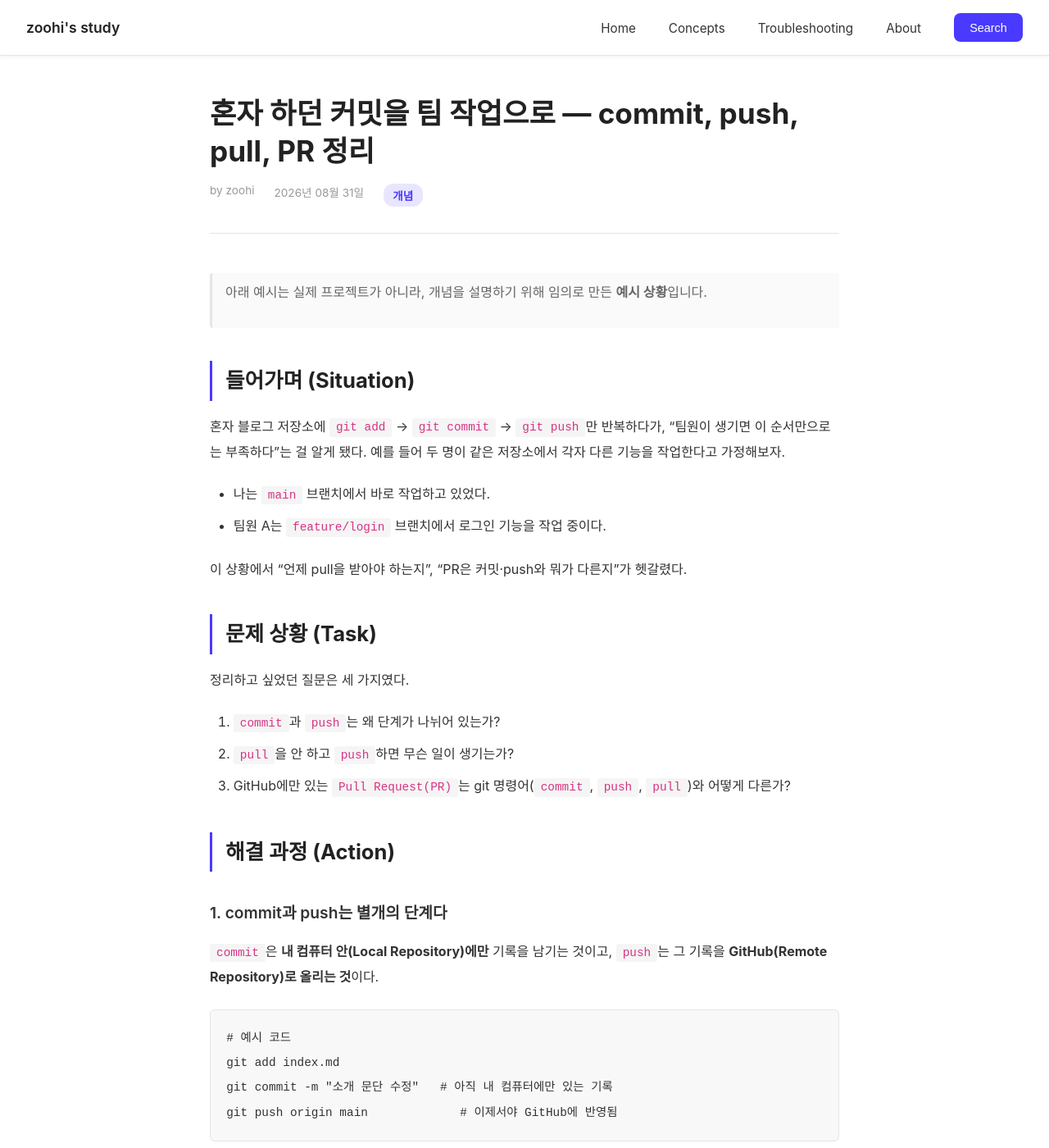
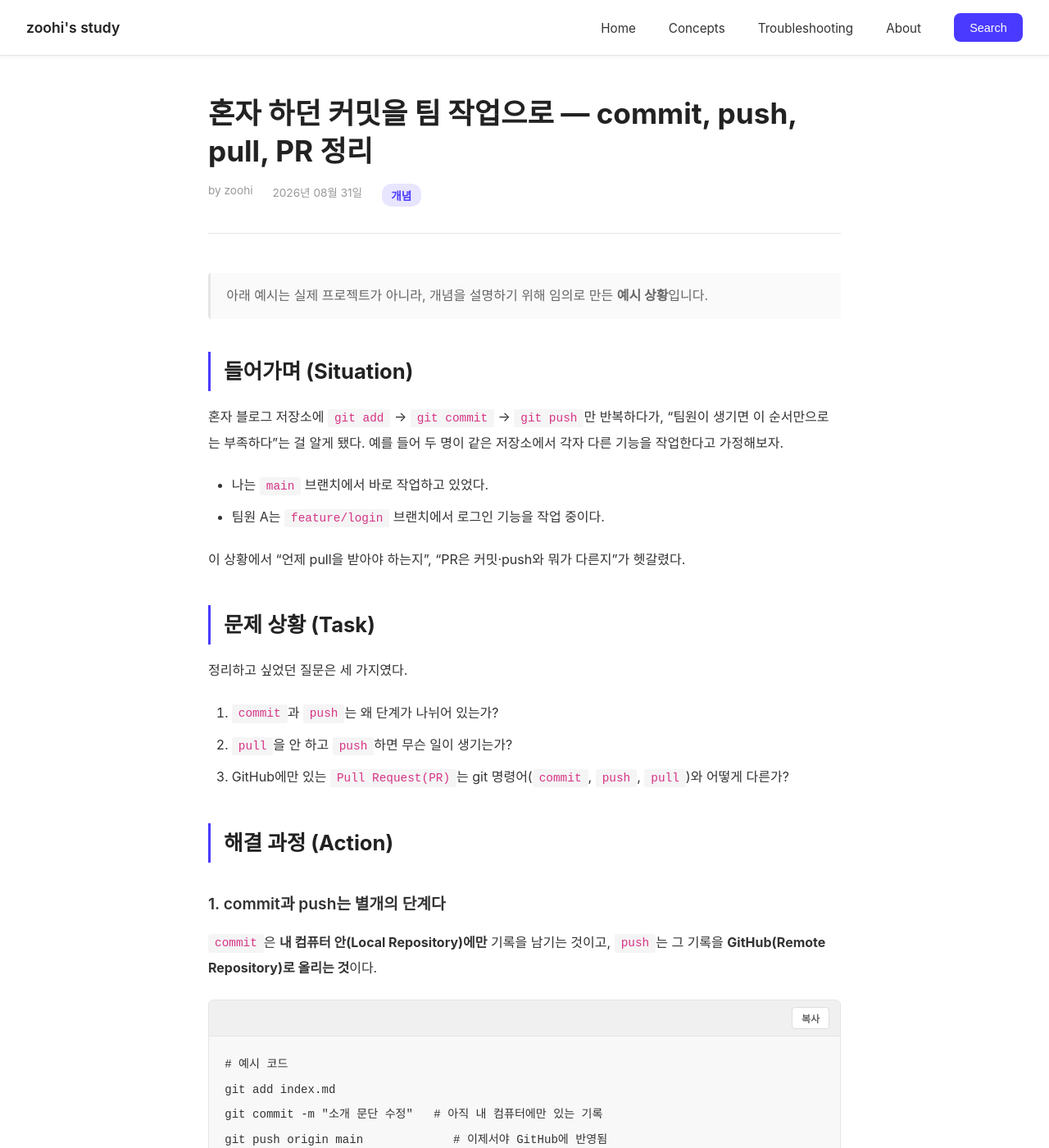
Before and after one commit to JHee0209/my-blog, a Jekyll site: the page built from _posts/2026-08-31-git-commit-push-pull-pr.md, in a window 1280 px wide and 1400 px high. Shown: the whole window at 82% size. Built offline with Jekyll 4.4.1, drawn with Linux system fonts in a browser that asks for light colours.

Commit message:
코드 블록 복사하기 버튼 추가

```diff
--- a/_layouts/post.html
+++ b/_layouts/post.html
@@ -3,215 +3,132 @@ layout: default
 ---
 
 <style>
-/* ===== 포스트 스타일 ===== */
-.post-container {
-  max-width: 800px;
-  margin: 0 auto;
-  padding: 3rem 1rem;
-}
+.post-container { max-width: 820px; margin: 0 auto; padding: 3rem 1.5rem 6rem; }
 
 .post-header {
   margin-bottom: 3rem;
   border-bottom: 1px solid #e5e5e5;
   padding-bottom: 2rem;
 }
-
 .post-title {
-  font-size: 2.2rem;
-  font-weight: 700;
-  margin: 0 0 1rem;
-  color: #222;
-  line-height: 1.3;
+  font-size: 2.2rem; font-weight: 700; margin: 0 0 1rem;
+  color: #222; line-height: 1.3;
+}
+.post-meta { display: flex; gap: 1.5rem; font-size: 0.85rem; color: #999; flex-wrap: wrap; }
+.post-meta .category {
+  background: #e8e5ff; color: #4a3aff;
+  padding: 0.25rem 0.7rem; border-radius: 12px; font-weight: 600;
 }
 
-.post-meta {
-  display: flex;
-  gap: 1.5rem;
-  font-size: 0.85rem;
-  color: #999;
-  flex-wrap: wrap;
-}
-
-.post-meta .category {
-  background: #e8e5ff;
-  color: #4a3aff;
-  padding: 0.25rem 0.7rem;
-  border-radius: 12px;
-  font-weight: 600;
-}
-
-/* ===== 마크다운 콘텐츠 스타일 ===== */
-.post-content {
-  line-height: 1.9;
-  font-size: 1rem;
-  color: #333;
-}
+/* ===== 본문 ===== */
+.post-content { line-height: 1.9; font-size: 1rem; color: #333; }
 
 .post-content h2 {
-  font-size: 1.6rem;
-  font-weight: 700;
+  font-size: 1.6rem; font-weight: 700; color: #222;
   margin: 2.5rem 0 1rem;
-  color: #222;
-  border-left: 3px solid #4a3aff;
-  padding-left: 1rem;
+  border-left: 3px solid #4a3aff; padding-left: 1rem;
 }
 
 .post-content h3 {
-  font-size: 1.2rem;
-  font-weight: 600;
+  font-size: 1.2rem; font-weight: 600; color: #333;
   margin: 2rem 0 0.8rem;
-  color: #333;
 }
 
 .post-content h4 {
-  font-size: 1.05rem;
-  font-weight: 600;
+  font-size: 1.05rem; font-weight: 600; color: #444;
   margin: 1.5rem 0 0.5rem;
-  color: #444;
 }
 
-.post-content p {
-  margin-bottom: 1.3rem;
+.post-content p { margin: 0 0 1.3rem; }
+
+.post-content ul { margin: 1.3rem 0 1.3rem 1.8rem; list-style: disc; }
+.post-content ol { margin: 1.3rem 0 1.3rem 1.8rem; list-style: decimal; }
+.post-content li { margin-bottom: 0.5rem; }
+.post-content li > ul, .post-content li > ol { margin-top: 0.5rem; margin-bottom: 0; }
+
+/* 인라인 코드 */
+.post-content :not(pre) > code {
+  background: #f5f5f5; color: #d63384;
+  padding: 0.2rem 0.5rem; border-radius: 3px;
+  font-family: 'Courier New', monospace; font-size: 0.9em;
 }
 
-.post-content ul {
-  margin: 1.3rem 0 1.3rem 1.8rem;
-  list-style: disc;
+/* ===== 코드 블록 ===== */
+.code-block {
+  position: relative; margin: 1.5rem 0;
+  border: 1px solid #e5e5e5; border-radius: 6px; overflow: hidden;
 }
+.code-bar {
+  display: flex; align-items: center; justify-content: flex-end;
+  padding: 0.5rem 0.8rem;
+  background: #f0f0f0; border-bottom: 1px solid #e5e5e5;
+}
+.copy-btn {
+  background: #fff; color: #666; border: 1px solid #ddd;
+  padding: 0.25rem 0.7rem; border-radius: 4px;
+  font-size: 0.75rem; font-weight: 600;
+  cursor: pointer; font-family: inherit; transition: all 0.15s;
+}
+.copy-btn:hover { background: #4a3aff; color: #fff; border-color: #4a3aff; }
+.copy-btn.done { background: #4a3aff; color: #fff; border-color: #4a3aff; }
 
-.post-content ol {
-  margin: 1.3rem 0 1.3rem 1.8rem;
-  list-style: decimal;
+.code-block pre {
+  margin: 0; padding: 1.2rem; overflow-x: auto;
+  background: #f8f8f8;
 }
-
-.post-content li {
-  margin-bottom: 0.5rem;
-}
-
-.post-content li > ul,
-.post-content li > ol {
-  margin-top: 0.5rem;
-  margin-bottom: 0;
-}
-
-.post-content code {
-  background: #f5f5f5;
-  padding: 0.2rem 0.5rem;
-  border-radius: 3px;
+.code-block pre code {
+  background: none; padding: 0; color: #333;
   font-family: 'Courier New', monospace;
-  font-size: 0.9em;
-  color: #d63384;
-}
-
-.post-content pre {
-  background: #f8f8f8;
-  padding: 1.2rem;
-  border-radius: 6px;
-  overflow-x: auto;
-  margin: 1.5rem 0;
-  border: 1px solid #e5e5e5;
-}
-
-.post-content pre code {
-  background: none;
-  padding: 0;
-  color: #333;
+  font-size: 0.88rem; line-height: 1.7;
 }
 
 .post-content blockquote {
-  border-left: 3px solid #e5e5e5;
-  padding-left: 1rem;
-  margin: 1.5rem 0;
+  border-left: 3px solid #e5e5e5; background: #fafafa;
+  margin: 1.5rem 0; padding: 0.8rem 1.2rem; border-radius: 4px;
   color: #666;
-  background: #fafafa;
-  padding: 0.5rem 1rem;
-  border-radius: 4px;
 }
+.post-content blockquote p:last-child { margin-bottom: 0; }
 
 .post-content a {
-  color: #4a3aff;
-  text-decoration: none;
-  border-bottom: 1px solid #4a3aff;
-  transition: color 0.2s;
+  color: #4a3aff; text-decoration: none;
+  border-bottom: 1px solid #4a3aff; transition: color 0.2s;
 }
-
-.post-content a:hover {
-  color: #3a2acc;
-}
+.post-content a:hover { color: #3a2acc; }
 
 .post-content img {
-  max-width: 100%;
-  height: auto;
-  margin: 1.5rem 0;
-  border-radius: 6px;
+  max-width: 100%; height: auto;
+  margin: 1.5rem 0; border-radius: 6px;
 }
 
 .post-content table {
-  width: 100%;
-  border-collapse: collapse;
-  margin: 1.5rem 0;
-  font-size: 0.95rem;
+  width: 100%; border-collapse: collapse;
+  margin: 1.5rem 0; font-size: 0.95rem;
 }
+.post-content th, .post-content td {
+  padding: 0.8rem; border: 1px solid #ddd; text-align: left;
+}
+.post-content th { background: #f5f5f5; font-weight: 600; }
+.post-content tr:hover { background: #fafafa; }
 
-.post-content table th,
-.post-content table td {
-  padding: 0.8rem;
-  border: 1px solid #ddd;
-  text-align: left;
+.post-content hr { border: none; height: 1px; background: #e5e5e5; margin: 2rem 0; }
+
+/* ===== 태그 ===== */
+.post-tags {
+  margin-top: 3rem; padding-top: 2rem; border-top: 1px solid #e5e5e5;
+  display: flex; flex-wrap: wrap; gap: 0.6rem;
 }
-
-.post-content table th {
-  background: #f5f5f5;
-  font-weight: 600;
-}
-
-.post-content table tr:hover {
-  background: #fafafa;
-}
-
-.post-content hr {
-  border: none;
-  height: 1px;
-  background: #e5e5e5;
-  margin: 2rem 0;
-}
-
-/* ===== 태그 섹션 ===== */
-.post-tags {
-  margin-top: 3rem;
-  padding-top: 2rem;
-  border-top: 1px solid #e5e5e5;
-  display: flex;
-  flex-wrap: wrap;
-  gap: 0.6rem;
-}
-
 .post-tag {
-  display: inline-block;
-  padding: 0.4rem 1rem;
-  background: #f0eeff;
-  color: #4a3aff;
-  border-radius: 999px;
-  font-size: 0.85rem;
-  text-decoration: none;
+  padding: 0.4rem 1rem; background: #f0eeff; color: #4a3aff;
+  border-radius: 999px; font-size: 0.85rem; text-decoration: none;
   transition: all 0.2s;
 }
-
-.post-tag:hover {
-  background: #4a3aff;
-  color: #fff;
-}
+.post-tag:hover { background: #4a3aff; color: #fff; }
 
 @media (max-width: 600px) {
-  .post-title {
-    font-size: 1.6rem;
-  }
-  .post-content h2 {
-    font-size: 1.3rem;
-  }
-  .post-content h3 {
-    font-size: 1.1rem;
-  }
+  .post-title { font-size: 1.6rem; }
+  .post-content h2 { font-size: 1.3rem; }
+  .post-content h3 { font-size: 1.1rem; }
+  .code-block pre { padding: 1rem; }
 }
 </style>
 
@@ -239,3 +156,44 @@ layout: default
   </div>
   {% endif %}
 </div>
+
+<script>
+document.querySelectorAll('.post-content pre').forEach(function (pre) {
+  var wrap = document.createElement('div');
+  wrap.className = 'code-block';
+
+  var bar = document.createElement('div');
+  bar.className = 'code-bar';
+  bar.innerHTML = '<button class="copy-btn" type="button">복사</button>';
+
+  pre.parentNode.insertBefore(wrap, pre);
+  wrap.appendChild(bar);
+  wrap.appendChild(pre);
+
+  bar.querySelector('.copy-btn').addEventListener('click', function () {
+    var btn = this;
+    var text = pre.innerText;
+
+    function done() {
+      btn.textContent = '복사됨';
+      btn.classList.add('done');
+      setTimeout(function () {
+        btn.textContent = '복사';
+        btn.classList.remove('done');
+      }, 1500);
+    }
+
+    if (navigator.clipboard) {
+      navigator.clipboard.writeText(text).then(done);
+    } else {
+      var ta = document.createElement('textarea');
+      ta.value = text;
+      document.body.appendChild(ta);
+      ta.select();
+      document.execCommand('copy');
+      document.body.removeChild(ta);
+      done();
+    }
+  });
+});
+</script>
```
